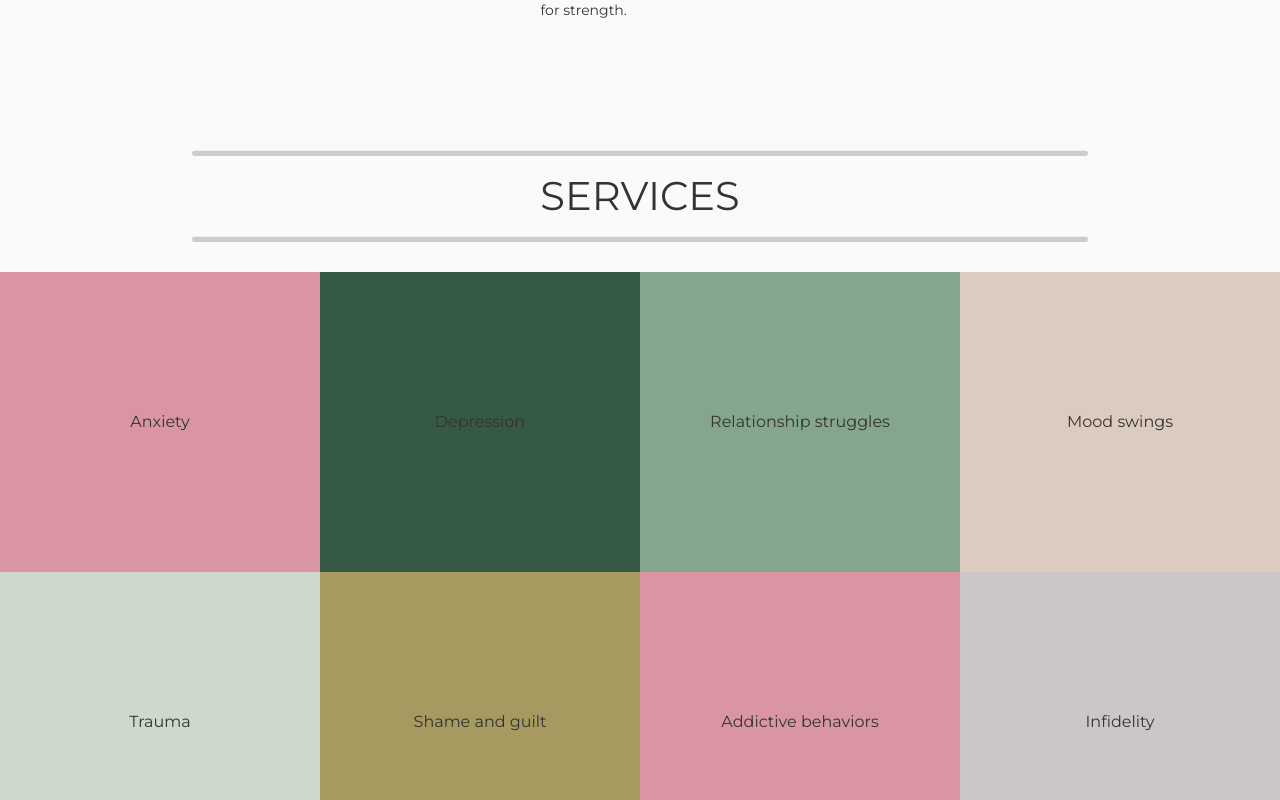
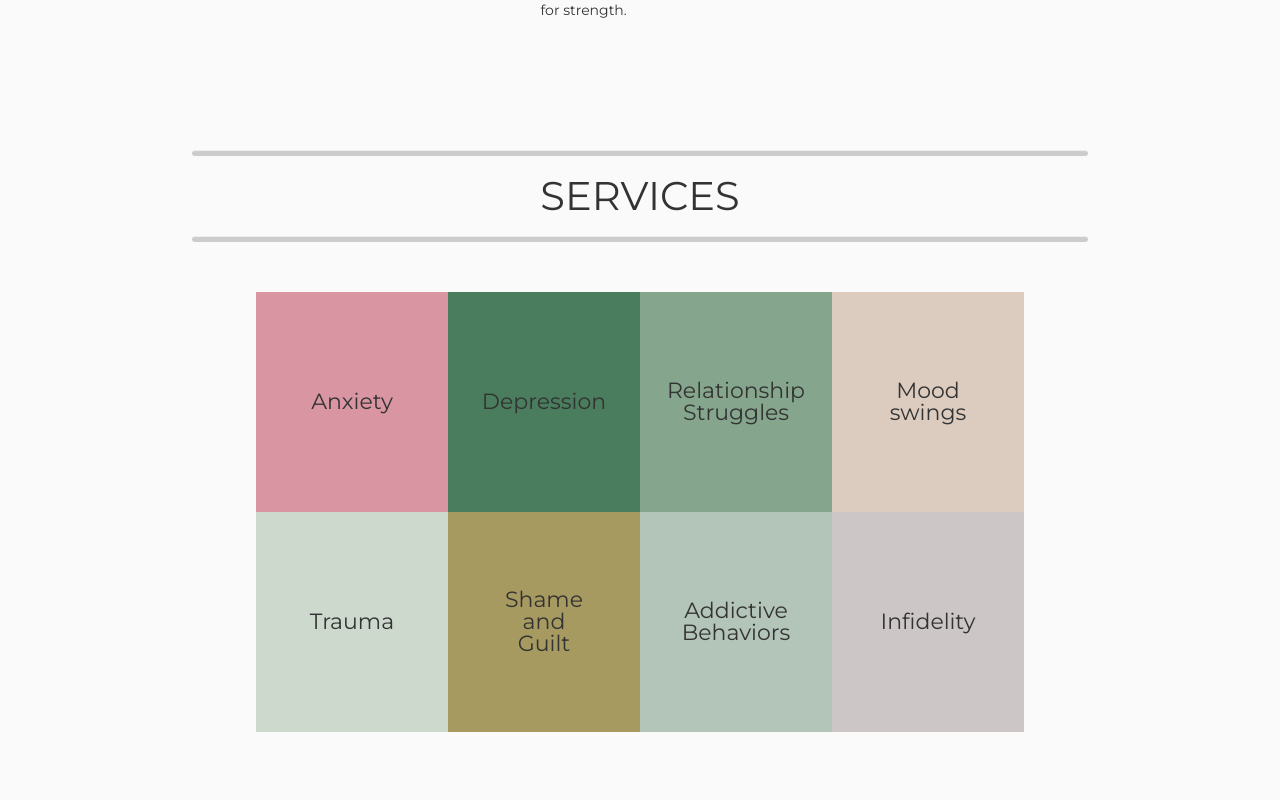
Before and after one commit to kyledavelaar/Jerry-Davelaar-Website, a React app: page / in a window 1280 px wide. Shown: the part 700-1500 px from the top of the page. Built offline with nearby package versions, Linux system fonts and the light colour scheme.

Commit message:
fix look of services

```diff
--- a/src/components/HomePage/HomePage.css
+++ b/src/components/HomePage/HomePage.css
@@ -59,48 +59,55 @@
 
 .servicesContainer {
   margin: 0 0 60px 0;
+  display: flex;
+  flex-direction: column;
+  align-items: center;
 }
 
 .services {
-  width: 100%;
+  width: 80%;
   display: flex;
   flex-wrap: wrap;
 }
 
 .services > div {
-  height: 50px;
+  height: 100px;
   display: flex;
   justify-content: center;
   align-items: center;
+  text-align: center;
+  flex: 1 0 50%;
 }
 
 .services > div:nth-of-type(1) {
-  background-color: #D996A2;
+  background: #D996A2;
 }
 .services > div:nth-of-type(2) {
-  background-color: #365943;
+  background: #4a7d5d;
 }
 .services > div:nth-of-type(3) {
-  background-color: #85A68D;
+  background: #85A68D;
 }
 .services > div:nth-of-type(4) {
-  background-color: #DBCCBF;
+  background: #DBCCBF;
 }
 .services > div:nth-of-type(5) {
-  background-color: #CCD9CC;
+  background: #CCD9CC;
 }
 .services > div:nth-of-type(6) {
-  background-color: #A69A60;
+  background: #A69A60;
+  /* background: #CADED2; */
 }
 .services > div:nth-of-type(7) {
-  background-color: #D996A2;
+  background: #B3C4B9;
 }
 .services > div:nth-of-type(8) {
-  background-color: #CCC6C6;
+  background: #CCC6C6;
 }
 
 .services > div > p {
-  /* position: relative; */
+  font-size: 16px;
+  white-space: pre-line;
 }
 
 .focus {
@@ -148,7 +155,6 @@
   width: 90%;
   height: 3px;
   border-radius: 8px;
-  /* margin: 15px;   */
 }
 
 .sectionHeader {
@@ -228,13 +234,25 @@ iframe {
 
   .servicesContainer {
     margin: 0 0 100px 0;
+    display: flex;
+    flex-direction: column;
+    align-items: center;
+  }
+
+  .services {
+    width: 60%;
   }
 
   .services > div {
-    height: 300px;
+    height: 220px;
     display: flex;
     justify-content: center;
     align-items: center;
+    flex: 1 0 25%;
+  }
+
+  .services > div > p {
+    font-size: 22px;
   }
 
   .focus {
--- a/src/components/HomePage/HomePage.jsx
+++ b/src/components/HomePage/HomePage.jsx
@@ -23,7 +23,7 @@ const HomePage = () => (
           </div>
         </div>
       </section>
-      <section className={styles.servicesContainer}>
+      <section id="services" className={styles.servicesContainer}>
         <div className={styles.sectionHeaderContainer}>
           <hr className={styles.headerLine}/>
           <h1 className={styles.sectionHeader}>SERVICES</h1>
@@ -32,11 +32,11 @@ const HomePage = () => (
         <div className={styles.services}>
           <div className={styles.focus}><p>Anxiety</p></div>
           <div className={styles.focus}><p>Depression</p></div>
-          <div className={styles.focus}><p>Relationship struggles</p></div>
-          <div className={styles.focus}><p>Mood swings</p></div>
+          <div className={styles.focus}><p>{'Relationship \n Struggles'}</p></div>
+          <div className={styles.focus}><p>{'Mood \n swings'}</p></div>
           <div className={styles.focus}><p>Trauma</p></div>
-          <div className={styles.focus}><p>Shame and guilt</p></div>
-          <div className={styles.focus}><p>Addictive behaviors</p></div>
+          <div className={styles.focus}><p>{'Shame \n and \n Guilt'}</p></div>
+          <div className={styles.focus}><p>{'Addictive \n Behaviors'}</p></div>
           <div className={styles.focus}><p>Infidelity</p></div>
         </div>
       </section>
```
